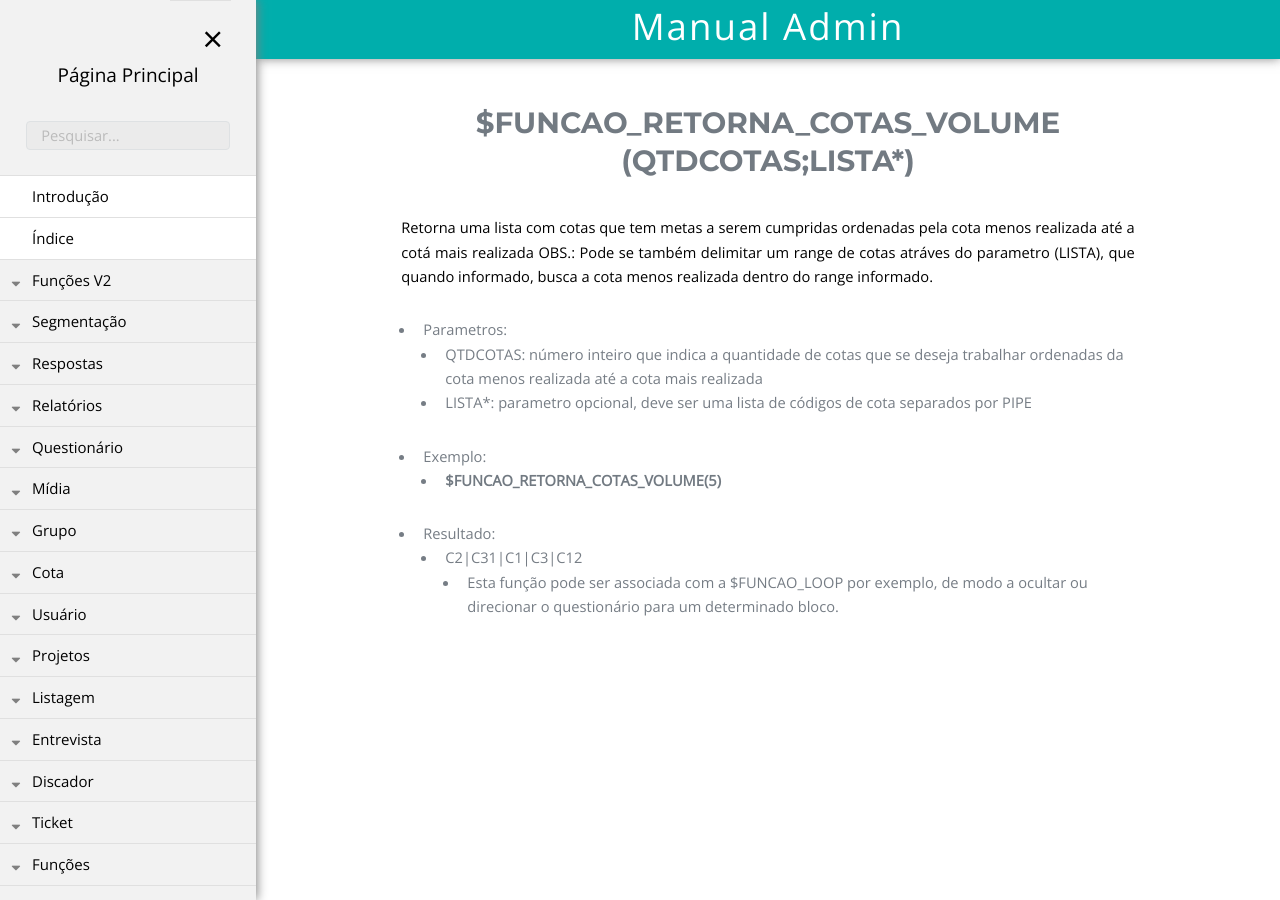
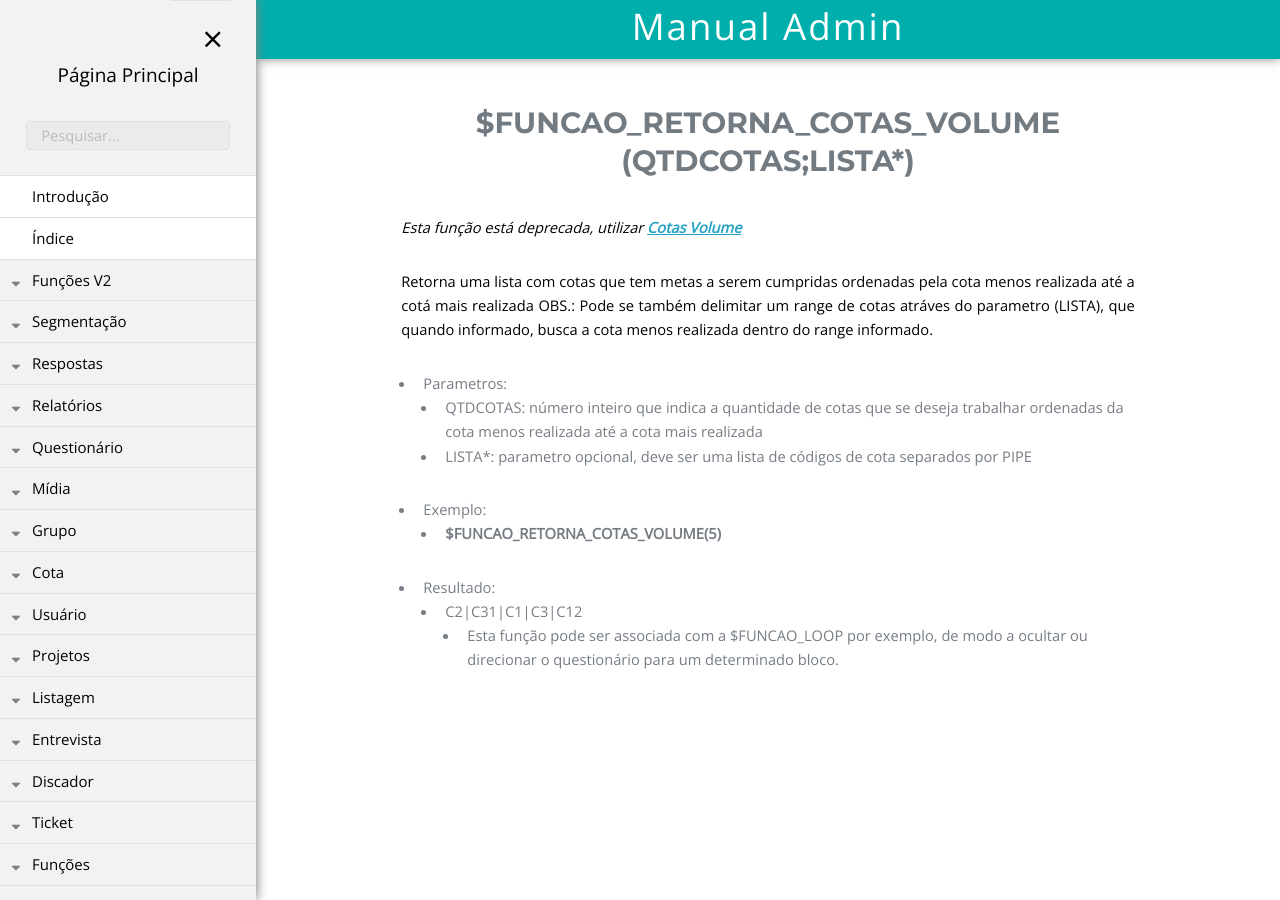
Before and after one commit to rogerio-figueiredo-hsr/hsrtechonline.github.io, a Jekyll site: the page built from _posts/2018-06-14-lista-cotas-volume.md, in a window 1280 px wide. Built offline with Jekyll 4.4.1, drawn with Linux system fonts in a browser that asks for light colours.

Commit message:
Update 2018-06-14-lista-cotas-volume.md

```diff
--- a/_posts/2018-06-14-lista-cotas-volume.md
+++ b/_posts/2018-06-14-lista-cotas-volume.md
@@ -6,6 +6,8 @@
 pasta: "funcoes"
 ---
 # $FUNCAO_RETORNA_COTAS_VOLUME (QTDCOTAS;LISTA*)
+*Esta função está deprecada, utilizar **<a href="/fastQuestAdmin/funcoesv2/cotasVolume">Cotas Volume</a>***
+
 Retorna uma lista com cotas que tem metas a serem cumpridas ordenadas pela cota menos realizada até a cotá mais realizada
 OBS.: Pode se também delimitar um range de cotas atráves do parametro (LISTA), que quando informado, busca a cota menos realizada dentro do range informado.
 - Parametros:
```
